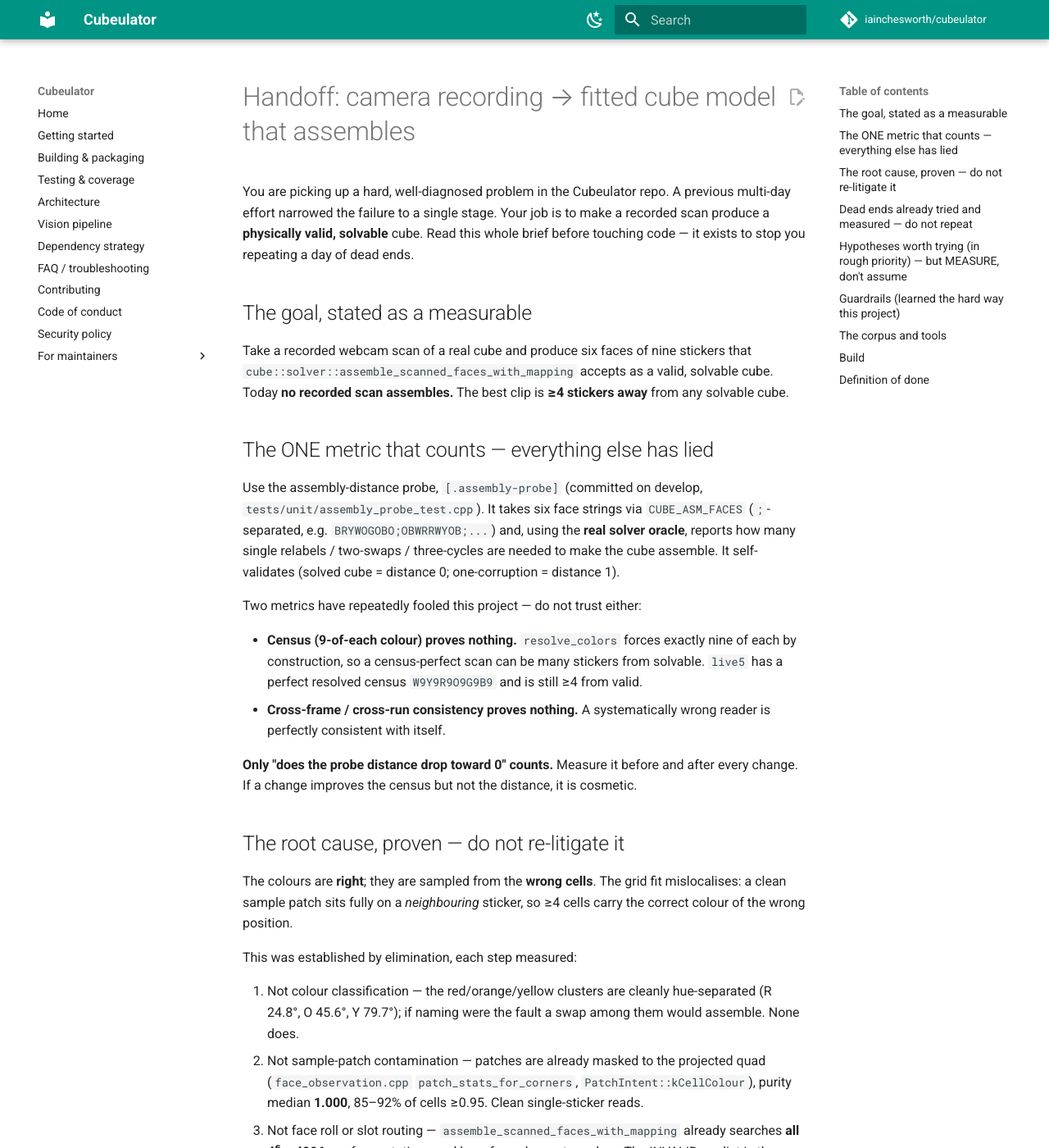
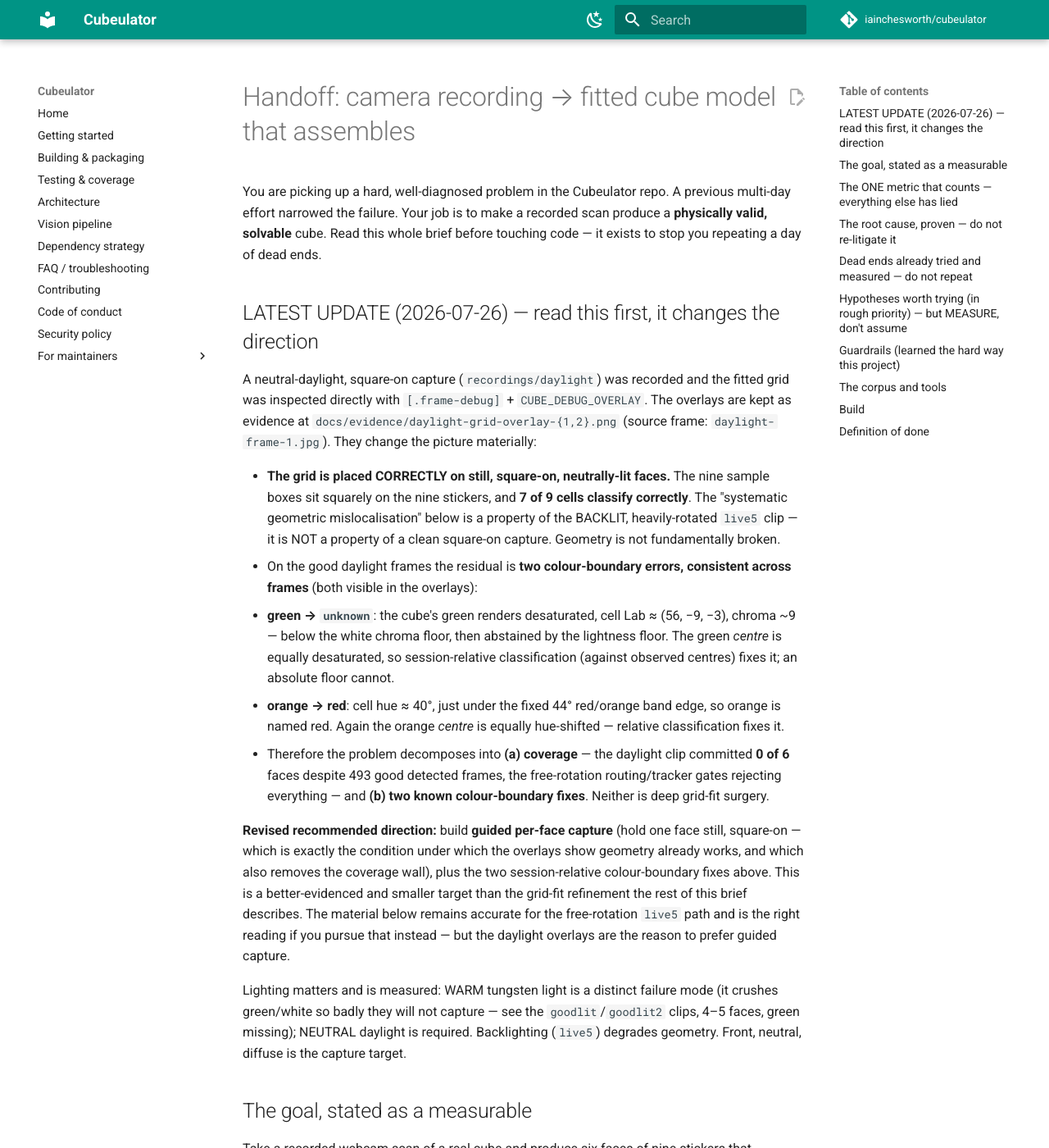
Before and after one commit to iainchesworth/cubeulator, an MkDocs documentation site: the page built from docs/handoff-grid-fit.md, in a window 1280 px wide and 1400 px high. Shown: the whole window at 82% size. Built offline with MkDocs 1.6.1 and Material for MkDocs 9.7.7, drawn with Linux system fonts in a browser that asks for light colours; comment, search, counter and statistics services are not loaded.

Commit message:
Update the handoff: geometry works square-on; residual is colour + coverage
A neutral-daylight square-on capture, with the fitted grid inspected via
[.frame-debug] overlays (kept as evidence under docs/evidence/), shows the
grid placed CORRECTLY on the stickers and 7 of 9 cells classified right. The
"systematic geometric mislocalisation" is a property of the backlit,
heavily-rotated live5 clip, not of a clean square-on capture - geometry is
not fundamentally broken.

The residual on good daylight frames is two consistent colour-boundary
errors, both visible in the overlays and both addressable by session-
relative classification (the affected CENTRES are equally desaturated/hue-
shifted, so relative-to-centre naming fixes what an absolute boundary
cannot): green renders desaturated (chroma ~9) and is abstained to unknown;
orange arrives at hue ~40 and is named red at the 44-degree edge. Plus a
coverage wall - the daylight clip committed 0 of 6 faces despite 493 good
detected frames.

Revised recommendation: guided per-face capture (still, square-on - the
condition under which the overlays prove geometry already works, and which
removes the coverage wall) plus the two colour-boundary fixes. Also records
that warm tungsten light is its own failure mode (crushes green/white,
goodlit/goodlit2 never captured green) and neutral daylight is required.

```diff
--- a/docs/handoff-grid-fit.md
+++ b/docs/handoff-grid-fit.md
@@ -1,10 +1,54 @@
 # Handoff: camera recording → fitted cube model that assembles
 
 You are picking up a hard, well-diagnosed problem in the Cubeulator repo. A
-previous multi-day effort narrowed the failure to a single stage. Your job
-is to make a recorded scan produce a **physically valid, solvable** cube.
-Read this whole brief before touching code — it exists to stop you
-repeating a day of dead ends.
+previous multi-day effort narrowed the failure. Your job is to make a
+recorded scan produce a **physically valid, solvable** cube. Read this whole
+brief before touching code — it exists to stop you repeating a day of dead
+ends.
+
+## LATEST UPDATE (2026-07-26) — read this first, it changes the direction
+
+A neutral-daylight, square-on capture (`recordings/daylight`) was recorded
+and the fitted grid was inspected directly with `[.frame-debug]` +
+`CUBE_DEBUG_OVERLAY`. The overlays are kept as evidence at
+`docs/evidence/daylight-grid-overlay-{1,2}.png` (source frame:
+`daylight-frame-1.jpg`). They change the picture materially:
+
+- **The grid is placed CORRECTLY on still, square-on, neutrally-lit faces.**
+  The nine sample boxes sit squarely on the nine stickers, and **7 of 9
+  cells classify correctly**. The "systematic geometric mislocalisation"
+  below is a property of the BACKLIT, heavily-rotated `live5` clip — it is
+  NOT a property of a clean square-on capture. Geometry is not fundamentally
+  broken.
+- On the good daylight frames the residual is **two colour-boundary errors,
+  consistent across frames** (both visible in the overlays):
+  - **green → `unknown`**: the cube's green renders desaturated, cell Lab
+    ≈ (56, −9, −3), chroma ~9 — below the white chroma floor, then abstained
+    by the lightness floor. The green *centre* is equally desaturated, so
+    session-relative classification (against observed centres) fixes it;
+    an absolute floor cannot.
+  - **orange → red**: cell hue ≈ 40°, just under the fixed 44° red/orange
+    band edge, so orange is named red. Again the orange *centre* is equally
+    hue-shifted — relative classification fixes it.
+- Therefore the problem decomposes into **(a) coverage** — the daylight clip
+  committed **0 of 6** faces despite 493 good detected frames, the
+  free-rotation routing/tracker gates rejecting everything — and **(b) two
+  known colour-boundary fixes**. Neither is deep grid-fit surgery.
+
+**Revised recommended direction:** build **guided per-face capture** (hold
+one face still, square-on — which is exactly the condition under which the
+overlays show geometry already works, and which also removes the coverage
+wall), plus the two session-relative colour-boundary fixes above. This is a
+better-evidenced and smaller target than the grid-fit refinement the rest of
+this brief describes. The material below remains accurate for the
+free-rotation `live5` path and is the right reading if you pursue that
+instead — but the daylight overlays are the reason to prefer guided capture.
+
+Lighting matters and is measured: WARM tungsten light is a distinct failure
+mode (it crushes green/white so badly they will not capture — see the
+`goodlit`/`goodlit2` clips, 4–5 faces, green missing); NEUTRAL daylight is
+required. Backlighting (`live5`) degrades geometry. Front, neutral, diffuse
+is the capture target.
 
 ## The goal, stated as a measurable
 
```
